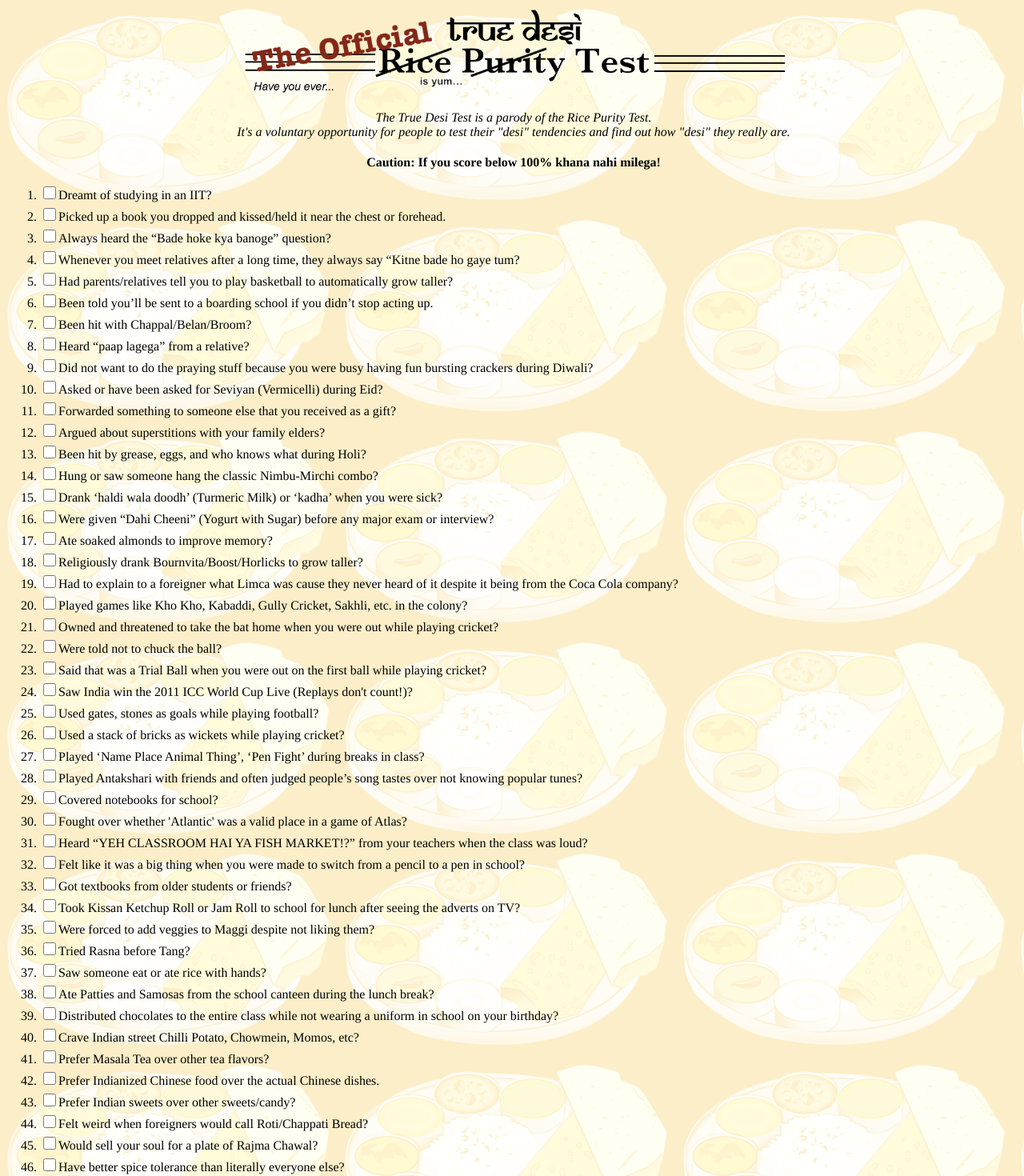
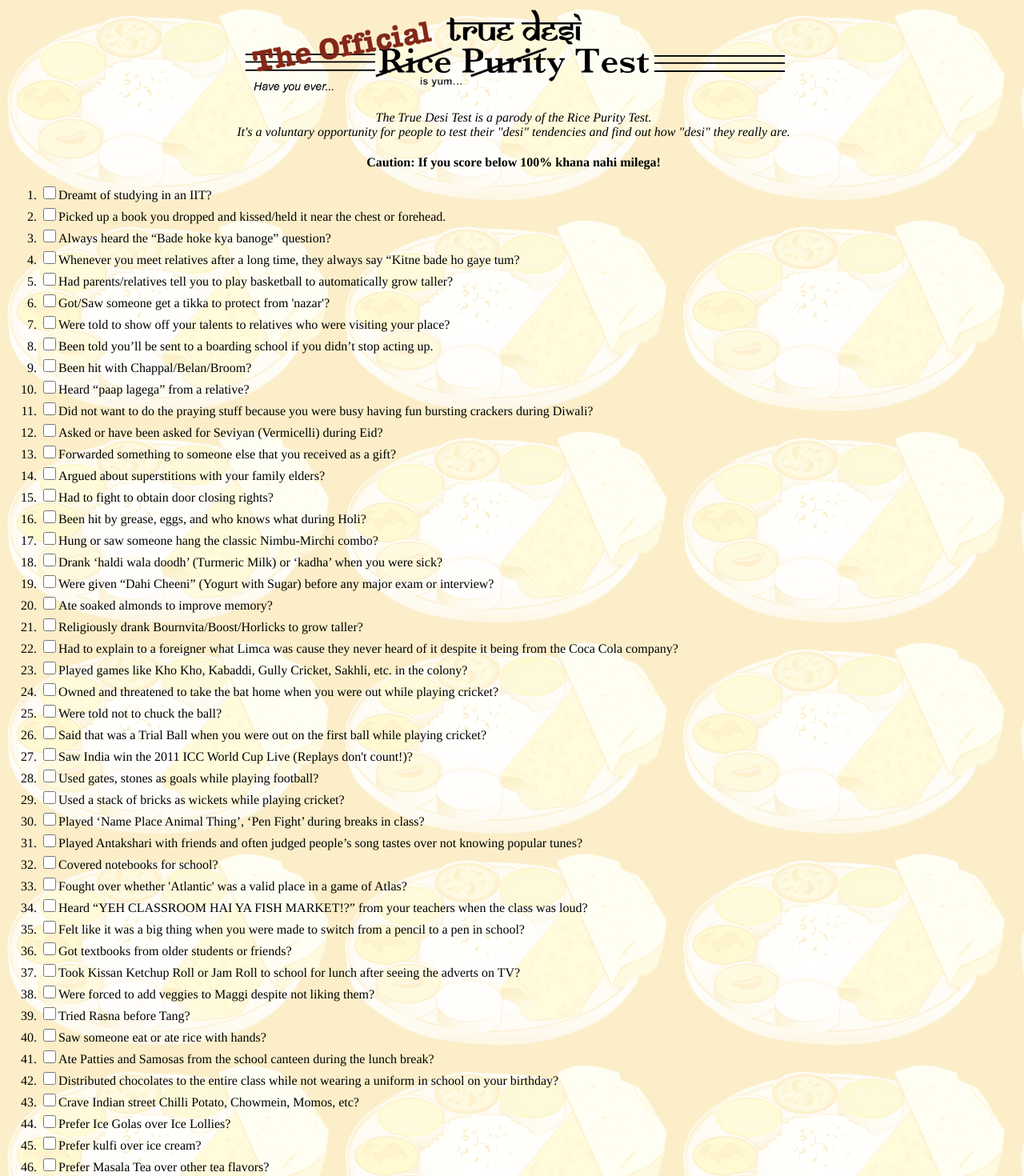
Before and after one commit to veeru153/true-desi-test, a React (Create React App) app: page / in a window 1280 px wide. Shown: the top 1470 px of the page at 80% size. Built offline with nearby package versions, Linux system fonts and the light colour scheme.

Commit message:
Added more questions. We at 100!!

```diff
--- a/src/components/questions.js
+++ b/src/components/questions.js
@@ -4,6 +4,8 @@ const questions = [
     "Always heard the “Bade hoke kya banoge” question?",
     "Whenever you meet relatives after a long time, they always say “Kitne bade ho gaye tum?",
     "Had parents/relatives tell you to play basketball to automatically grow taller?",
+    "Got/Saw someone get a tikka to protect from 'nazar'?",
+    "Were told to show off your talents to relatives who were visiting your place?",
     "Been told you’ll be sent to a boarding school if you didn’t stop acting up.",
     "Been hit with Chappal/Belan/Broom?",
     "Heard “paap lagega” from a relative?",
@@ -11,6 +13,7 @@ const questions = [
     "Asked or have been asked for Seviyan (Vermicelli) during Eid?",
     "Forwarded something to someone else that you received as a gift?",
     "Argued about superstitions with your family elders?",
+    "Had to fight to obtain door closing rights?",
     "Been hit by grease, eggs, and who knows what during Holi?",
     "Hung or saw someone hang the classic Nimbu-Mirchi combo?",
     "Drank ‘haldi wala doodh’ (Turmeric Milk) or ‘kadha’ when you were sick?",
@@ -39,6 +42,8 @@ const questions = [
     "Ate Patties and Samosas from the school canteen during the lunch break?",
     "Distributed chocolates to the entire class while not wearing a uniform in school on your birthday?",
     "Crave Indian street Chilli Potato, Chowmein, Momos, etc?",
+    "Prefer Ice Golas over Ice Lollies?",
+    "Prefer kulfi over ice cream?",
     "Prefer Masala Tea over other tea flavors?",
     "Prefer Indianized Chinese food over the actual Chinese dishes.",
     "Prefer Indian sweets over other sweets/candy?",
```
